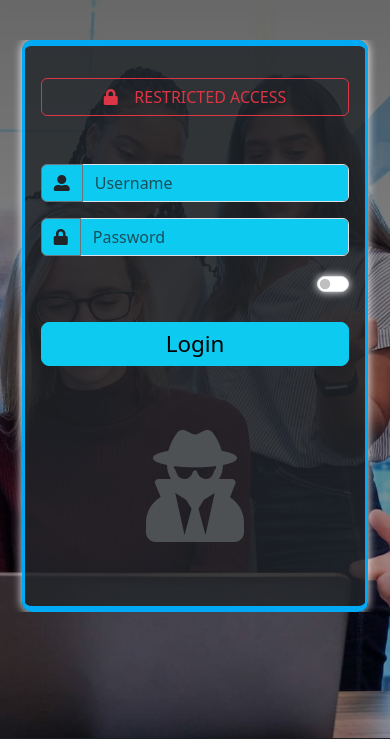
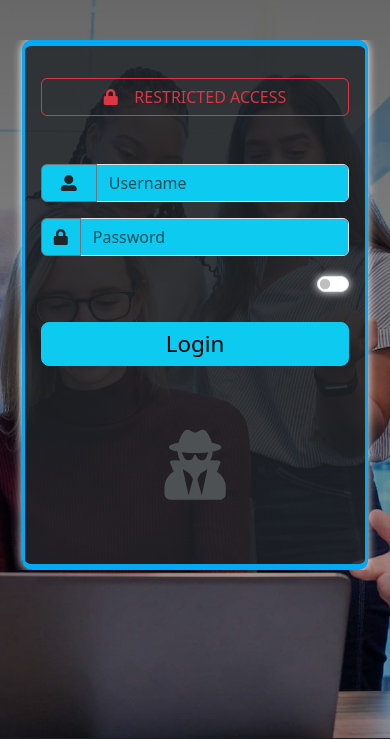
Before and after one commit to exact-coder/HR-Agency, a Django app: page /user/login/ in a window 390 px wide. Shown: the part 56-795 px from the top of the page. Run offline with Django 4.2, Linux system fonts and the light colour scheme; some libraries are stand-ins or nearby versions.

Commit message:
chore: working for responsiveness

```diff
--- a/hr_agency/static/css/style.css
+++ b/hr_agency/static/css/style.css
@@ -247,10 +247,12 @@ Responsive Design
     #footer {
         font-size: 15px;
     }
+    /* Watermark in the body (not inside the sidebars) */
     .watermark{
         top: 72%;
         font-size: 12px;
     }
+    /* Watermark (only in login form) */
     .watermark-login{
         font-size: 10px;
     }
--- a/templates/base.html
+++ b/templates/base.html
@@ -359,4 +359,4 @@
 
 
 
-<!--Ep-20 and len is 00.12min -->
+<!-- Ep-20 and len is 00.16min -->
--- a/templates/registration/login.html
+++ b/templates/registration/login.html
@@ -22,7 +22,7 @@
             <form method="POST" autocomplete="off" novalidate>
                 {% csrf_token %}
                 <div class="input-group mb-3 mt-5">
-                    <span class="btn input-group-text border-secondary bg-info">
+                    <span class="btn input-group-text border-secondary bg-info side-label">
                         <i class="fas fa-user-alt"></i>
                     </span>
                     <input type="text" class="form-control bg-info" name="username" placeholder="Username">
@@ -40,7 +40,7 @@
                     <input type="submit" class="btn btn-info btn-sm mt-4 mb-3" id="btn-login" value="Login">
                 </div>
             </form>
-            <center class="mt-5 mb-5">
+            <center class="mt-5 mb-5 watermark-login">
                 <i class="fas fa-user-secret fa-7x" style="color: #4e5154;"></i>
             </center>
         </div>
```
